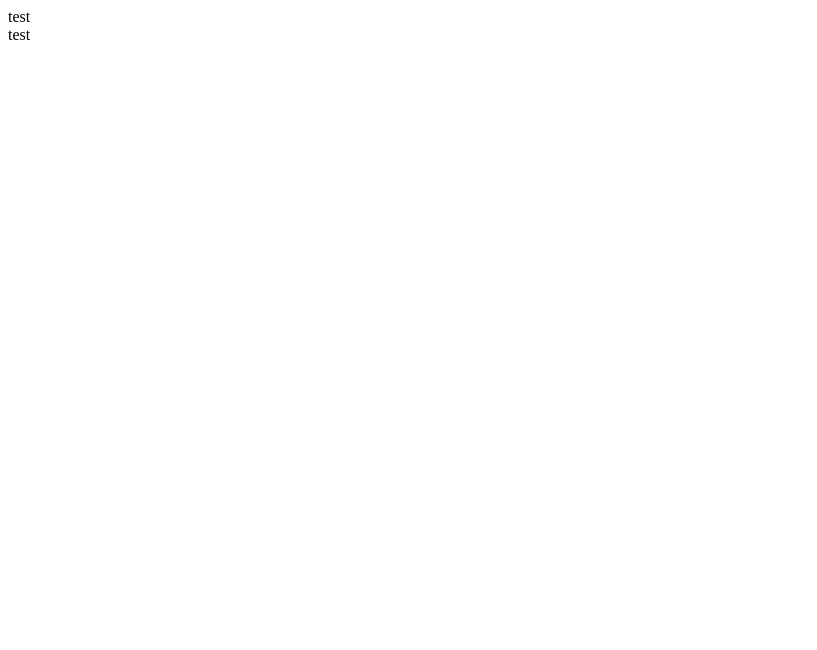
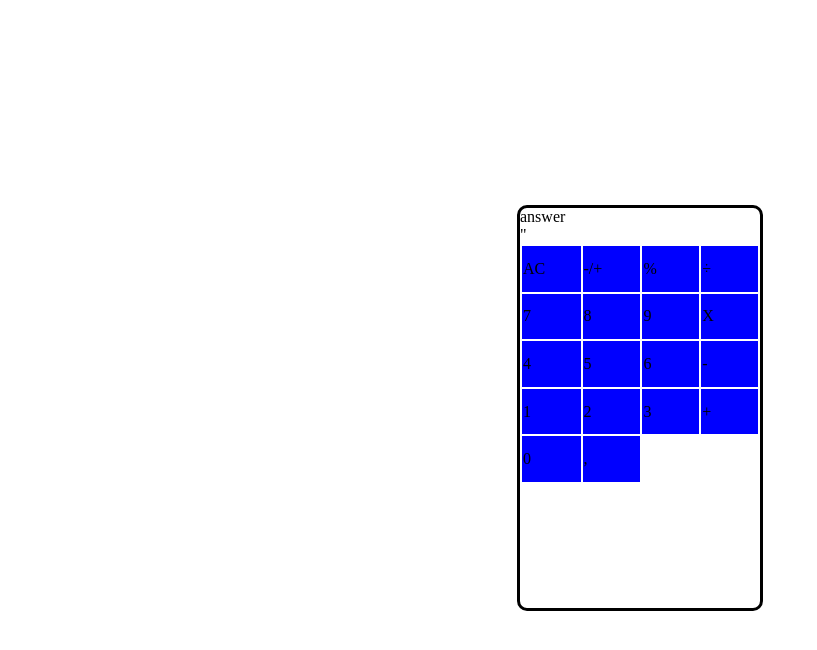
Before and after one commit to AntoineRiouxDemers/Calculator, a plain HTML site: page index.html in a window 1280 px wide. Shown: the whole page, without its empty margins (0-817 px from the left). Drawn offline with Linux system fonts and the light colour scheme.

Commit message:
Add table for calculator
Started the table for symbols and numbers for calculator with basic css

```diff
--- a/index.html
+++ b/index.html
@@ -4,33 +4,49 @@
 <head>
   <meta charset="UTF-8">
   <meta name="viewport" content="width=device-width, initial-scale=1.0">
-  <link rel="stylesheet" type="text/css" href="./style.css" />
-
-
+  <link rel="stylesheet" href="./style.css" />
   <title>Calculator</title>
 </head>
 
 <body>
   <div id="main">
-    test
     <div id="topContent">
       <div id="showMath">
-
+        answer
       </div>
     </div>
     <div id="bottomContent">
-      <div id="topCalc">
-        <div id="calcSettings">
-
-        </div>
-      </div>
-      <div id="bottomCalc">
-        <div id="numbersContainer">
-          test
-        </div>
-        <div id="symbolsContainer">
-
-        </div>
+      <div id="inputContainer">
+        <table>
+          <tr class="row">
+            <td class="inputs" id="Clear">AC</td>
+            <td class="inputs" id="NegativePositive">-/+</td>
+            <td class="inputs" id="Percentage">%</td>
+            <td class="inputs" id="divide">÷</td>
+          </tr>
+          <tr class="row">
+            <td class="inputs" id="seven">7</td>
+            <td class="inputs" id="eight">8</td>
+            <td class="inputs" id="nine">9</td>
+            <td class="inputs" id="multiply">X</td>
+          </tr>
+          <tr class="row">
+            <td class="inputs" id="four">4</td>
+            <td class="inputs" id="five">5</td>
+            <td class="inputs" id="six">6</td>
+            <td class="inputs" id="substract">-</td>
+          </tr>
+          <tr class="row">
+            <td class="inputs" id="one">1</td>
+            <td class="inputs" id="two">2</td>
+            <td class="inputs" id="three">3</td>
+            <td class="inputs" id="add">+</td>"
+          </tr>
+          <tr class="row">
+            <td class="inputs" id="zero">0</td>
+            <td class="inputs" id="comma">,</td>
+          </tr>
+        </table>
       </div>
     </div>
   </div>
--- a/style.css
+++ b/style.css
@@ -1,15 +1,27 @@
-.body {
+body {
   align-items: center;
   height: 100vh;
-  width: 100wh;
-  background-color: yellow;
+  display: flex;
+  justify-content: space-around;
 }
 
-.main {
-  display: flex;
+#main {
   align-items: center;
-  justify-content: space-around;
-  width: 30wh;
-  height: 50vh;
-  border: 1px;
+  width: 15em;
+  height: 25em;
+  border: 3px solid black;
+  border-radius: 10px;
 }
+
+table {
+  width: 15em;
+  height: 15em;
+}
+
+.inputs {
+  width: 4em;
+  height: 2em;
+  background-color: blue;
+}
+
+.inputs#zero {}
```
